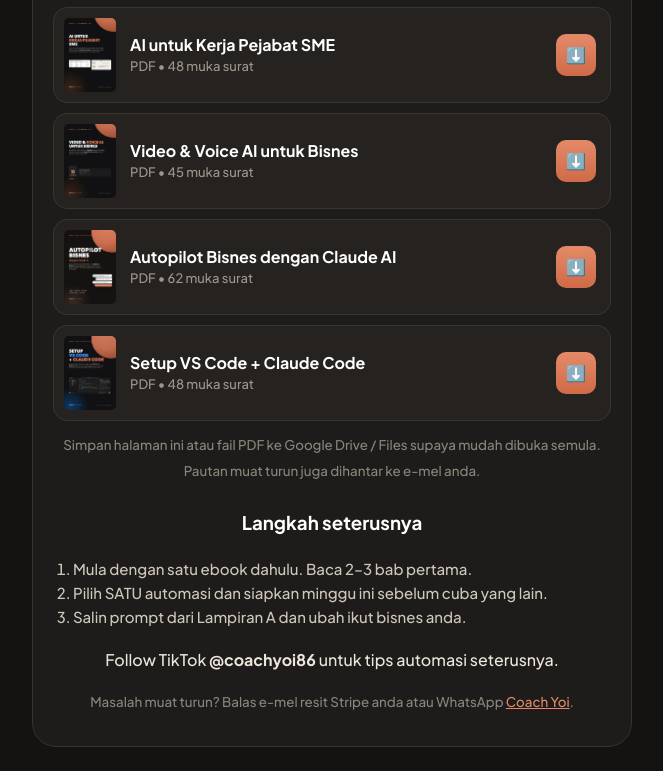
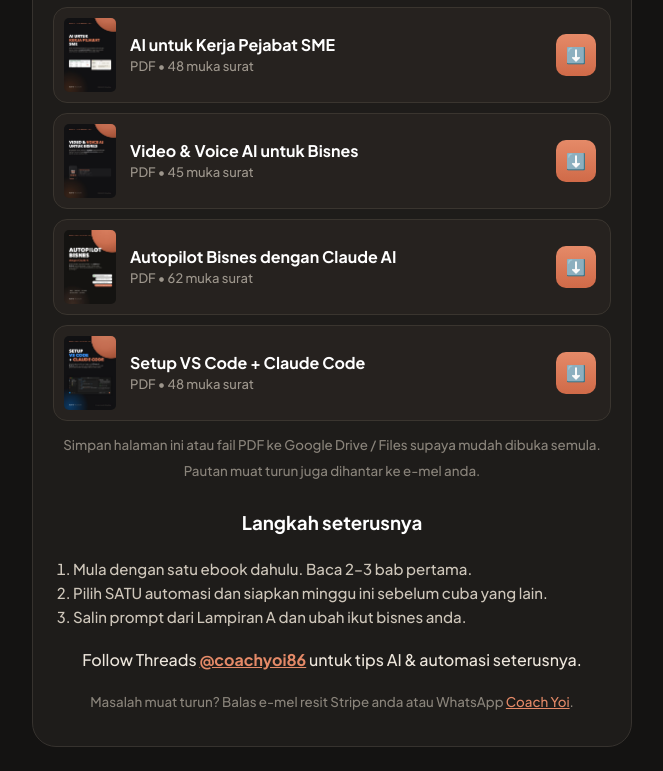
Before and after one commit to muhammadhasrul93-source/autopilot-bisnes, a plain HTML site: page t/advance-ef2b78d0.html in a window 1280 px wide. Shown: the part 690-1461 px from the top of the page, without its empty margins (308-971 px from the left). Drawn offline with Linux system fonts and the light colour scheme.

Commit message:
Tukar 'Follow TikTok' ke Threads @coachyoi86 (halaman terima kasih, salepage, PDF)

```diff
--- a/t/advance-ef2b78d0.html
+++ b/t/advance-ef2b78d0.html
@@ -41,7 +41,7 @@ fbq('init','2749301935525051');fbq('track','PageView');
   <li>Pilih SATU automasi dan siapkan minggu ini sebelum cuba yang lain.</li>
   <li>Salin prompt dari Lampiran A dan ubah ikut bisnes anda.</li>
  </ol>
- <p style="margin-top:18px">Follow TikTok <b>@coachyoi86</b> untuk tips automasi seterusnya.</p>
+ <p style="margin-top:18px">Follow Threads <a href="https://www.threads.com/@coachyoi86" target="_blank" rel="noopener" style="color:#E58A68"><b>@coachyoi86</b></a> untuk tips AI &amp; automasi seterusnya.</p>
  <small>Masalah muat turun? Balas e-mel resit Stripe anda atau WhatsApp <a style="color:#E58A68" href="https://wa.me/601151469504">Coach Yoi</a>.</small>
 </div>
 <script>
```
Also changed, not shown: index.html (+1 -1 lines), t/naiktaraf-8757f0b2.html (+1 -1 lines), t/satu-ejen-e4833532.html (+1 -1 lines), t/satu-pejabat-afdcc525.html (+1 -1 lines), t/satu-tiktok-ec4abee8.html (+1 -1 lines), t/satu-video-f0df4e77.html (+1 -1 lines), t/satu-website-3b233f80.html (+1 -1 lines), t/satu-whatsapp-7ab2f223.html (+1 -1 lines), t/senior-87e7aa6d.html (+1 -1 lines), terima-kasih.html (+1 -1 lines), vscode/terima-kasih.html (+1 -1 lines), 8 other files.
